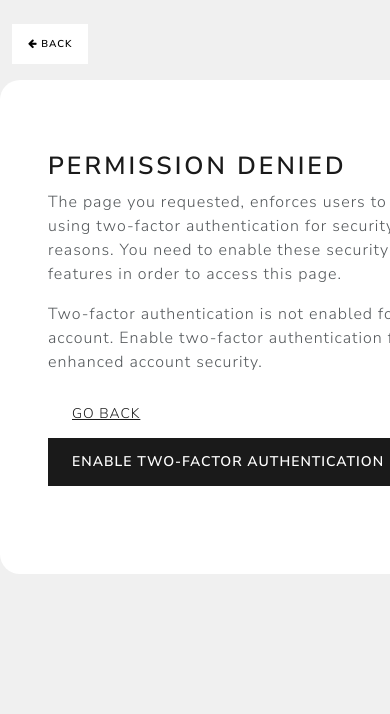
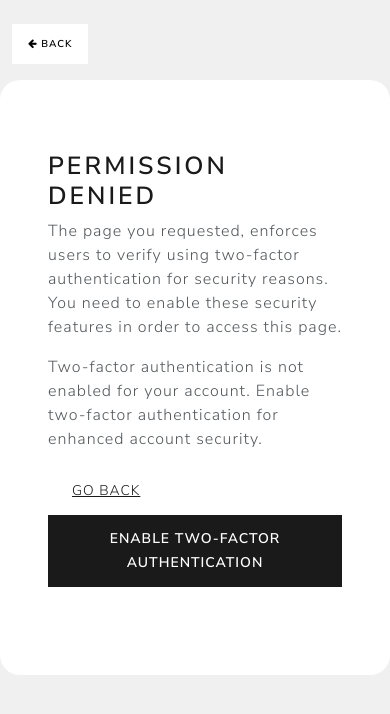
Before and after one commit to edemaukabi/websecure, a Django app: template appsecure/templates/two_factor/core/otp_required.html in a window 390 px wide; the page is wider, and only the part inside the window is pictured. Shown: the top 714 px of that part. Run offline with Django 5.2, Linux system fonts and the light colour scheme; the template is opened without the code that fills it, so the values that code supplies are empty; some libraries are stand-ins or nearby versions.

Commit message:
Fix mobile overflow on login form: replace hardcoded width:500px with responsive form-layout class

```diff
--- a/appsecure/templates/two_factor/_base_focus.html
+++ b/appsecure/templates/two_factor/_base_focus.html
@@ -2,7 +2,7 @@
 
 {% block content_wrapper %}
 
-  <div class="container bg-white shadow-md p-5" style="border-radius: 20px; width: 500px;">
+  <div class="container bg-white shadow-md p-5 form-layout">
 
     <br>
 
--- a/appsecure/templates/two_factor/core/login.html
+++ b/appsecure/templates/two_factor/core/login.html
@@ -3,8 +3,6 @@
 <!--{% load two_factor_tags %}-->
 
 {% load my_tag %}
-
-<link rel="stylesheet" type="text/css" href="https://bootswatch.com/5/lux/bootstrap.min.css">
 
 {% block extra_media %}
   {{ form.media }}
```
